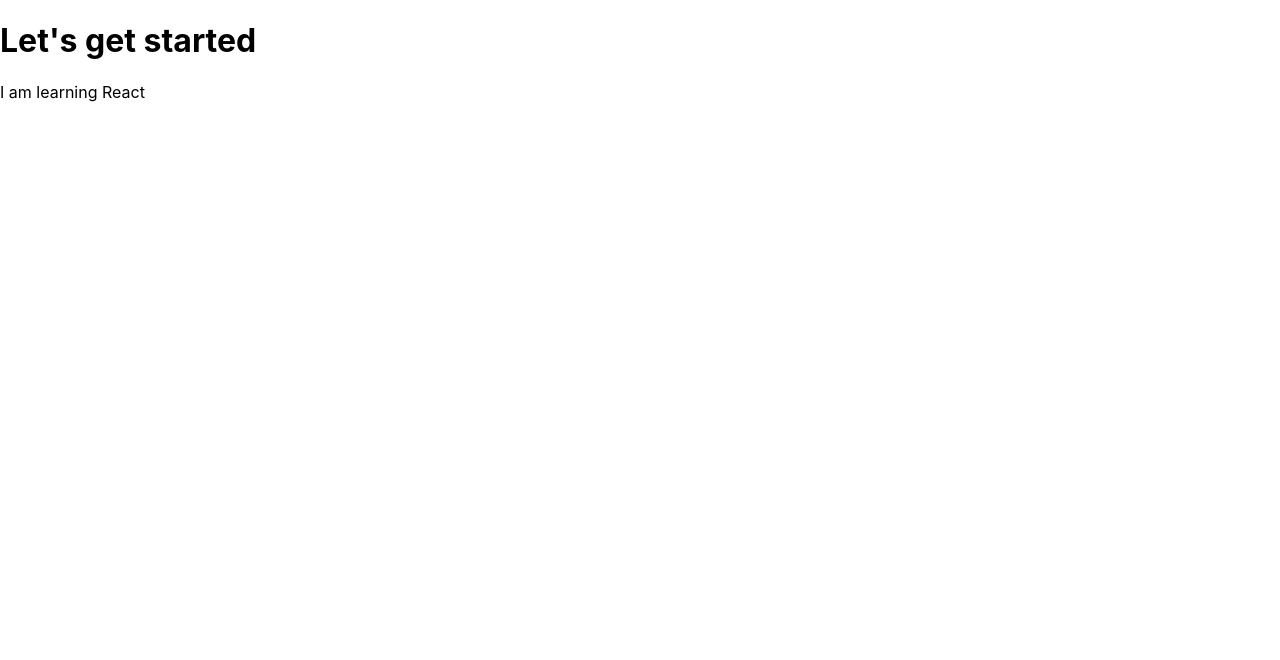
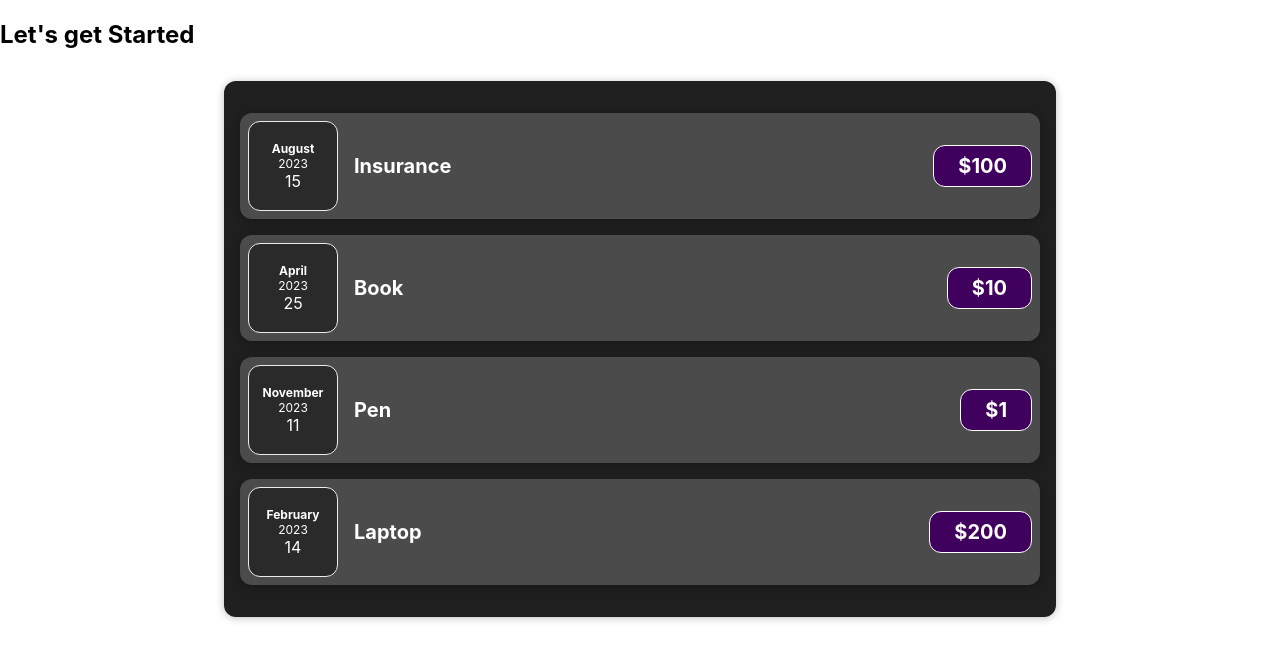
Before and after one commit to kulkarnianushree/react, a React (Create React App) app: page / in a window 1280 px wide. Shown: the top 660 px of the page. Built offline with nearby package versions, Linux system fonts and the light colour scheme.

Commit message:
added expenses

```diff
--- a/src/App.js
+++ b/src/App.js
@@ -1,8 +1,21 @@
+
+import Expenses from "./component/Expenses";
+
+const expenses = [
+  {id:1,date:new Date(2023,7,15),title:"Insurance",price:100},
+  {id:2,date: new Date(2023,3,25),title:"Book",price:10},
+  { id: "3", date: new Date(2023, 10, 11), title: "Pen", price: 1 },
+  { id: "4", date: new Date(2023, 1, 14), title: "Laptop", price: 200 },
+];
+
 function App() {
+
   return (
     <div>
-      <h1>Let's get started</h1>
-      <p> I am learning React</p>
+      <h2>Let's get Started</h2>
+      <Expenses expenses = {expenses}></Expenses>
+
+
     </div>
   );
 }
--- /dev/null
+++ b/src/component/ExpenseDate.css
@@ -0,0 +1,26 @@
+.expense-date {
+    display: flex;
+    flex-direction: column;
+    width: 5.5rem;
+    height: 5.5rem;
+    border: 1px solid #ececec;
+    background-color: #2a2a2a;
+    color: white;
+    border-radius: 12px;
+    align-items: center;
+    justify-content: center;
+  }
+
+  .expense-date__month {
+    font-size: 0.75rem;
+    font-weight: bold;
+  }
+
+  .expense-date__year {
+    font-size: 0.75rem;
+  }
+
+  .expense-date__day {
+    font-size: 1.5rem;
+    font-weight: bold;
+  }
--- /dev/null
+++ b/src/component/ExpenseDate.js
@@ -0,0 +1,30 @@
+import "./ExpenseDate.css";
+const months = [
+  "January",
+  "February",
+  "March",
+  "April",
+  "May",
+  "June",
+  "July",
+  "August",
+  "September",
+  "October",
+  "November",
+  "December"
+];
+
+function ExpenseDate(props) {
+  const month = months[props.date.getMonth()];
+  const year = props.date.getFullYear();
+  const day = props.date.getDate();
+  return (
+    <div className="expense-date">
+      <div className="expense-date__month">{month}</div>
+      <div className="expense-date__year">{year}</div>
+      <div className="expense-date__date">{day}</div>
+    </div>
+  );
+}
+
+export default ExpenseDate;
--- /dev/null
+++ b/src/component/ExpenseItem.css
@@ -0,0 +1,62 @@
+.expense-item {
+    display: flex;
+    justify-content: space-between;
+    align-items: center;
+    box-shadow: 0 2px 8px rgba(0, 0, 0, 0.25);
+    padding: 0.5rem;
+    margin: 1rem 0;
+    border-radius: 12px;
+    background-color: #4b4b4b;
+  }
+
+  .expense-item__location {
+    margin-left: 1rem;
+    color: yellow;
+    font-style: italic;
+  }
+
+  .expense-item__description {
+    display: flex;
+    flex-direction: column;
+    gap: 1rem;
+    align-items: flex-end;
+    flex-flow: column-reverse;
+    justify-content: flex-start;
+    flex: 1;
+  }
+
+  .expense-item h2 {
+    color: #3a3a3a;
+    font-size: 1rem;
+    flex: 1;
+    margin: 0 1rem;
+    color: white;
+  }
+
+  .expense-item__price {
+    font-size: 1rem;
+    font-weight: bold;
+    color: white;
+    background-color: #40005d;
+    border: 1px solid white;
+    padding: 0.5rem;
+    border-radius: 12px;
+  }
+
+  @media (min-width: 580px) {
+    .expense-item__description {
+      flex-direction: row;
+      align-items: center;
+      justify-content: flex-start;
+      flex: 1;
+    }
+
+    .expense-item__description h2 {
+      font-size: 1.25rem;
+    }
+
+    .expense-item__price {
+      font-size: 1.25rem;
+      padding: 0.5rem 1.5rem;
+    }
+  }
--- /dev/null
+++ b/src/component/ExpenseItem.js
@@ -0,0 +1,16 @@
+import ExpenseDate from "./ExpenseDate";
+import "./ExpenseItem.css";
+
+function ExpenseItem(props) {
+  return (
+    <div className="expense-item">
+      <ExpenseDate date={props.date} />
+      <div className="expense-item__description">
+        <h2>{props.title}</h2>
+        <div className="expense-item__price">${props.price}</div>
+      </div>
+    </div>
+  );
+}
+
+export default ExpenseItem;
--- /dev/null
+++ b/src/component/Expenses.css
@@ -0,0 +1,9 @@
+.expenses {
+    padding: 1rem;
+    background-color: rgb(31, 31, 31);
+    margin: 2rem auto;
+    width: 50rem;
+    max-width: 95%;
+    border-radius: 12px;
+    box-shadow: 0 1px 8px rgba(0, 0, 0, 0.25);
+  }
--- /dev/null
+++ b/src/component/Expenses.js
@@ -0,0 +1,20 @@
+import "./Expenses.css";
+import ExpenseItem from "./ExpenseItem";
+
+function Expenses(props) {
+  console.log(props.expenses)
+  return (
+    <div className="expenses">
+      {props.expenses.map((expense, index) => (
+        <ExpenseItem
+          key={expense.id}
+          date={expense.date}
+          title={expense.title}
+          price={expense.price}
+        />
+      ))}
+    </div>
+  );
+}
+
+export default Expenses;
```
Also changed, not shown: src/App.css (deleted, +0 -38 lines), src/reportWebVitals.js (deleted, +0 -13 lines), src/setupTests.js (deleted, +0 -5 lines), src/logo.svg (deleted), 1 other file (tests, documents, lock files or other folders).
